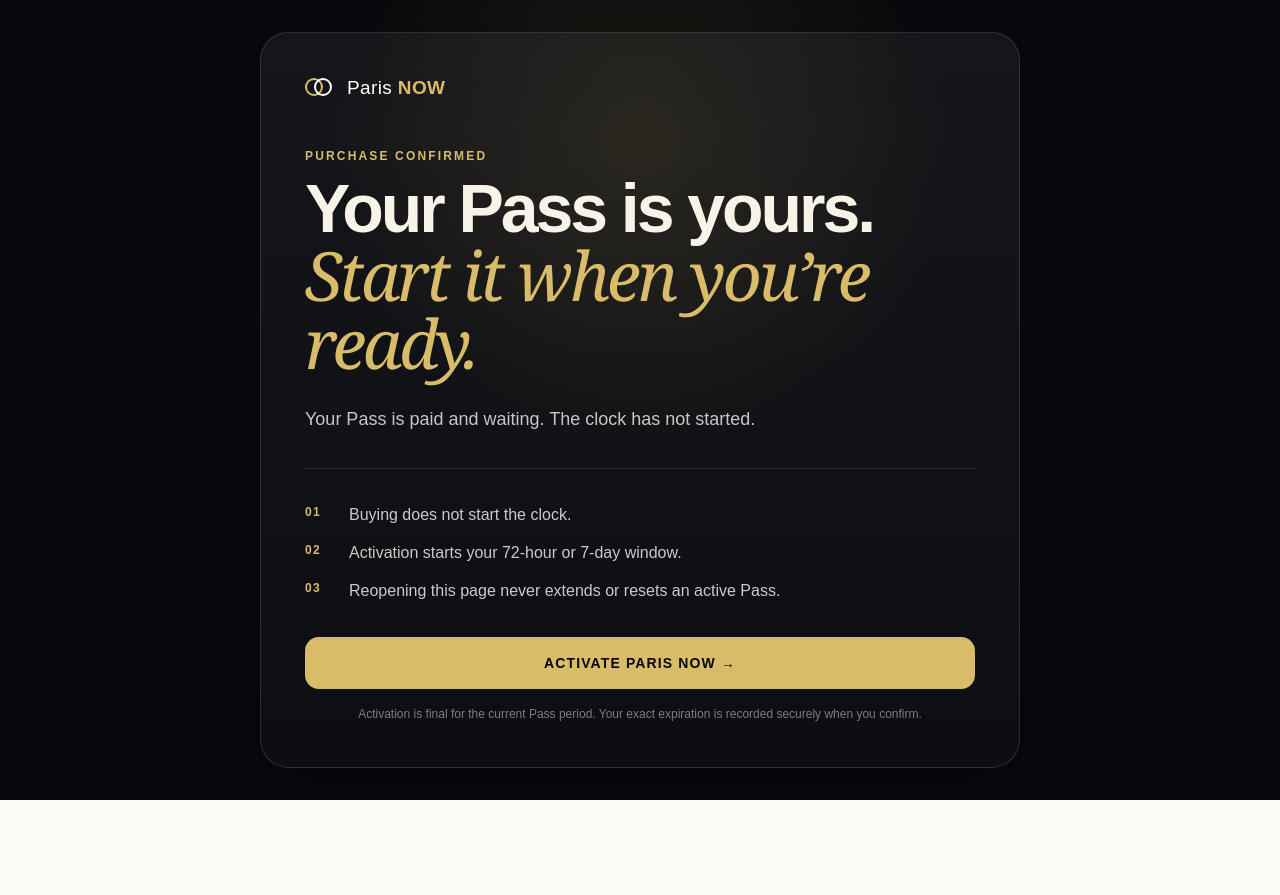
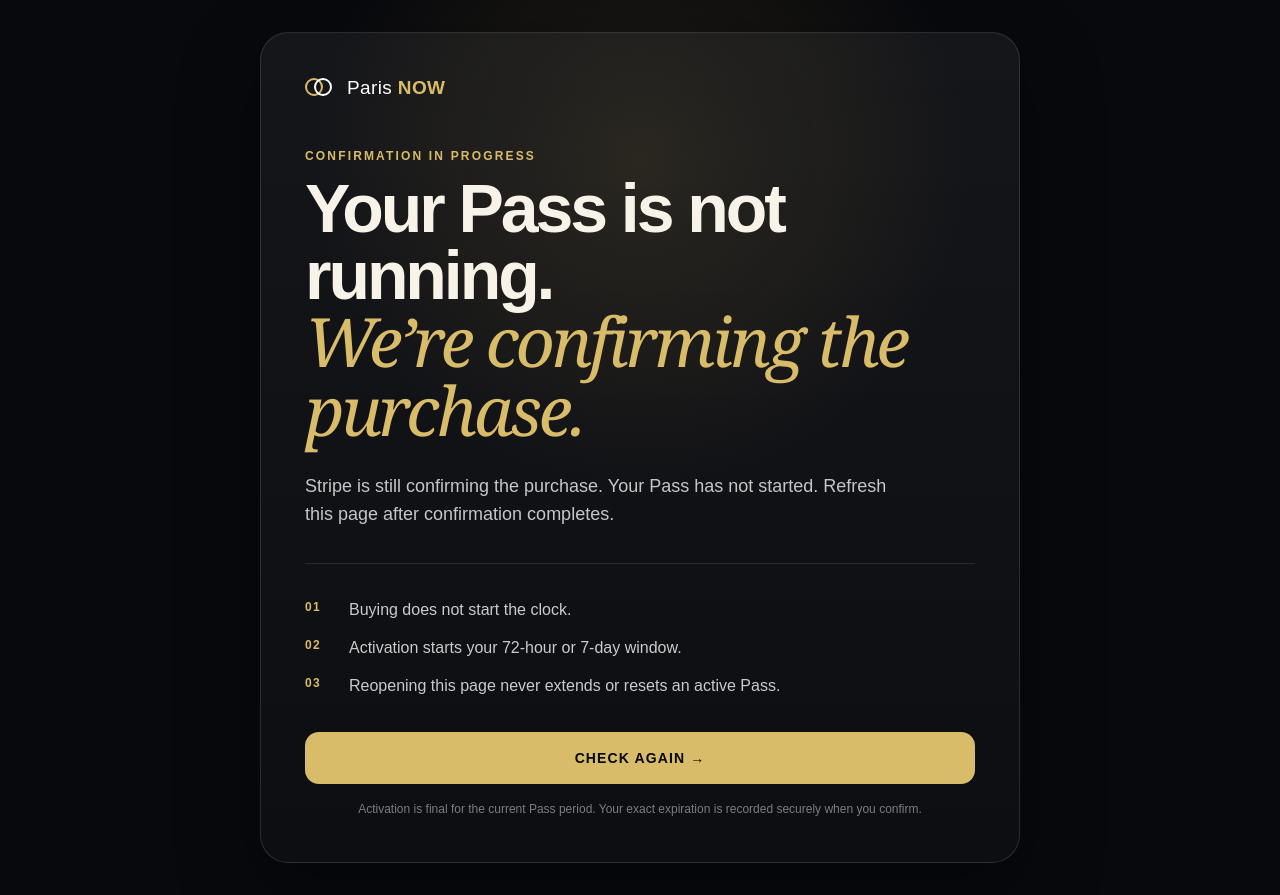
Before and after one commit to naturlabs1996-creator/velvet-passport-now, a Next.js app: page /activate in a window 1280 px wide. Before the commit the page ends 800 px from the top, so only its background shows below. Built offline with nearby package versions, Linux system fonts and the light colour scheme.

Commit message:
Show truthful Stripe checkout state on NOW activation screen

```diff
--- a/app/activate/page.tsx
+++ b/app/activate/page.tsx
@@ -1,22 +1,34 @@
 "use client";
 
-import { useState } from "react";
+import { useEffect, useState } from "react";
 import styles from "./page.module.css";
 
+type ActivationState = "ready" | "pending" | "activating" | "retry" | "error";
+
 export default function ActivateParisNow() {
-  const [state, setState] = useState<"ready" | "activating" | "retry" | "error">("ready");
-  const [message, setMessage] = useState("Your Pass is paid and waiting. The clock has not started.");
+  const [state, setState] = useState<ActivationState>("pending");
+  const [message, setMessage] = useState("Checking your Stripe purchase. Your Pass has not started.");
+
+  useEffect(() => {
+    const checkout = new URLSearchParams(window.location.search).get("checkout");
+    if (checkout === "ready") {
+      setState("ready");
+      setMessage("Your Pass is paid and waiting. The clock has not started.");
+    } else if (checkout === "failed") {
+      setState("error");
+      setMessage("We could not verify this purchase in this browser. No Pass has been activated and no timer has started.");
+    } else {
+      setState("pending");
+      setMessage("Stripe is still confirming the purchase. Your Pass has not started. Refresh this page after confirmation completes.");
+    }
+  }, []);
 
   async function activate() {
-    if (state === "activating") return;
+    if (state === "activating" || state === "error" || state === "pending") return;
     setState("activating");
     setMessage("Confirming your purchase and starting your Pass…");
     try {
-      const response = await fetch("/api/now/activate-pass", {
-        method: "POST",
-        headers: { "Content-Type": "application/json" },
-        body: "{}",
-      });
+      const response = await fetch("/api/now/activate-pass", { method: "POST" });
       const data = await response.json() as { activated?: boolean; retryable?: boolean; error?: string };
       if (response.ok && data.activated) {
         window.location.assign("/app?checkout=activated");
@@ -28,12 +40,14 @@ export default function ActivateParisNow() {
         return;
       }
       setState("error");
-      setMessage(data.error || "This Pass could not be activated.");
+      setMessage(data.error || "This Pass could not be activated. No timer has started.");
     } catch {
       setState("retry");
       setMessage("The connection was interrupted. Your Pass has not started. Try again when you’re ready.");
     }
   }
+
+  const confirmed = state === "ready" || state === "activating" || state === "retry";
 
   return (
     <main className={styles.shell}>
@@ -42,8 +56,8 @@ export default function ActivateParisNow() {
           <span className={styles.rings}><i /><i /></span>
           <span>Paris <b>NOW</b></span>
         </a>
-        <p className={styles.kicker}>PURCHASE CONFIRMED</p>
-        <h1>Your Pass is yours.<br /><em>Start it when you’re ready.</em></h1>
+        <p className={styles.kicker}>{confirmed ? "PURCHASE CONFIRMED" : state === "pending" ? "CONFIRMATION IN PROGRESS" : "PURCHASE NOT VERIFIED"}</p>
+        <h1>{confirmed ? <>Your Pass is yours.<br /><em>Start it when you’re ready.</em></> : state === "pending" ? <>Your Pass is not running.<br /><em>We’re confirming the purchase.</em></> : <>Nothing has started.<br /><em>Your access is protected.</em></>}</h1>
         <p className={styles.message}>{message}</p>
         <div className={styles.rule} />
         <div className={styles.promise}>
@@ -51,9 +65,11 @@ export default function ActivateParisNow() {
           <span><b>02</b> Activation starts your 72-hour or 7-day window.</span>
           <span><b>03</b> Reopening this page never extends or resets an active Pass.</span>
         </div>
-        <button className={styles.activate} type="button" onClick={activate} disabled={state === "activating"}>
+        {state !== "error" && state !== "pending" && <button className={styles.activate} type="button" onClick={activate} disabled={state === "activating"}>
           {state === "activating" ? "ACTIVATING…" : state === "retry" ? "TRY ACTIVATION AGAIN →" : "ACTIVATE PARIS NOW →"}
-        </button>
+        </button>}
+        {state === "pending" && <button className={styles.activate} type="button" onClick={() => window.location.reload()}>CHECK AGAIN →</button>}
+        {state === "error" && <a className={styles.activate} href="/contact">CONTACT VELVET PASSPORT →</a>}
         <p className={styles.small}>Activation is final for the current Pass period. Your exact expiration is recorded securely when you confirm.</p>
       </section>
     </main>
```
